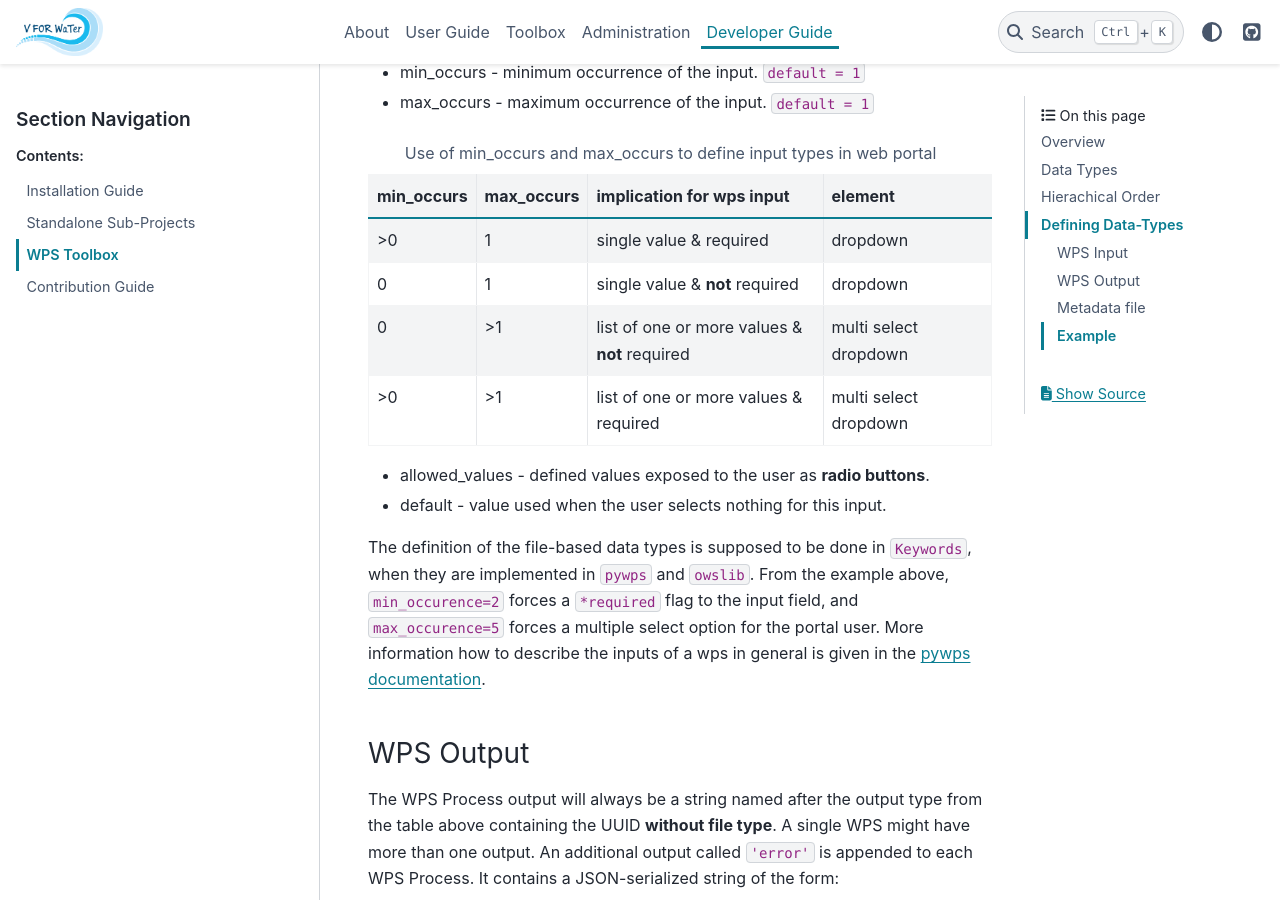
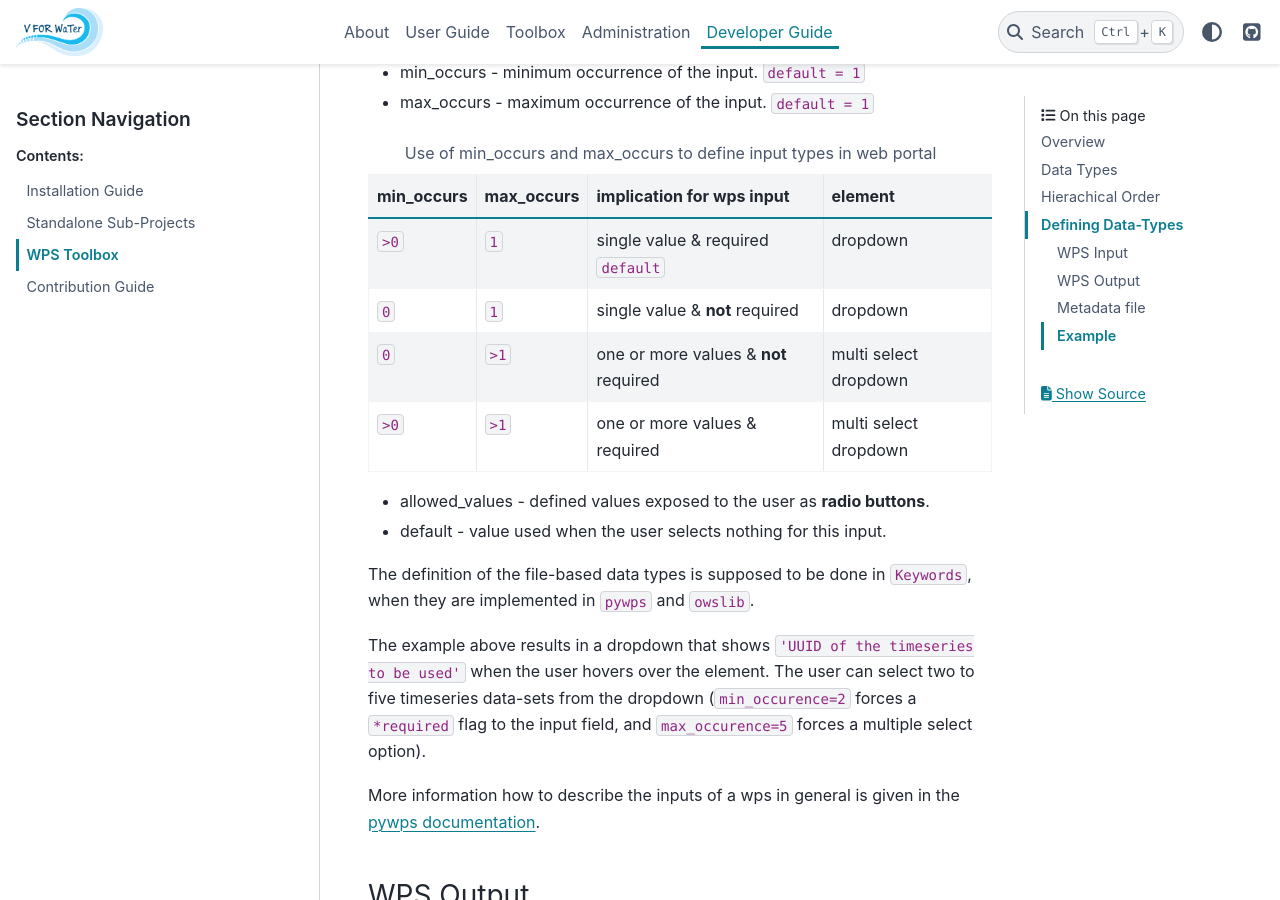
Before and after one commit to VForWaTer/documentation, a Sphinx documentation site: the page built from source/developer/wps.rst, in a window 1280 px wide and 900 px high, scrolled down 4438 px. Built offline with Sphinx 7.4.7 and the PyData theme 0.15.4, drawn with Linux system fonts in a browser that asks for light colours.

Commit message:
Minor corrections in the WPS Input part

```diff
--- a/source/developer/wps.rst
+++ b/source/developer/wps.rst
@@ -153,28 +153,30 @@ The definition of inputs follows ``LiteralInput(identifier, title=None, data_typ
     - max_occurs
     - implication for wps input
     - element
-  * - >0
-    - 1
-    - single value & required
+  * - ``>0``
+    - ``1``
+    - single value & required ``default``
     - dropdown
-  * - 0
-    - 1
+  * - ``0``
+    - ``1``
     - single value & **not** required
     - dropdown
-  * - 0
-    - >1
-    - list of one or more values & **not** required
+  * - ``0``
+    - ``>1``
+    - one or more values & **not** required
     - multi select dropdown
-  * - >0
-    - >1
-    - list of one or more values & required
+  * - ``>0``
+    - ``>1``
+    - one or more values & required
     - multi select dropdown
 
 * allowed_values - defined values exposed to the user as **radio buttons**.
 * default - value used when the user selects nothing for this input.
 
 The definition of the file-based data types is supposed to be done in ``Keywords``, when they are implemented in ``pywps`` and ``owslib``.
-From the example above, ``min_occurence=2`` forces a ``*required`` flag to the input field, and ``max_occurence=5`` forces a multiple select option for the portal user.
+
+The example above results in a dropdown that shows ``'UUID of the timeseries to be used'`` when the user hovers over the element. The user can select two to five timeseries data-sets from the dropdown (``min_occurence=2`` forces a ``*required`` flag to the input field, and ``max_occurence=5`` forces a multiple select option).
+
 More information how to describe the inputs of a wps in general is given in the `pywps documentation <https://pywps.readthedocs.io/en/stable/api.html>`_.
 
 WPS Output
```
